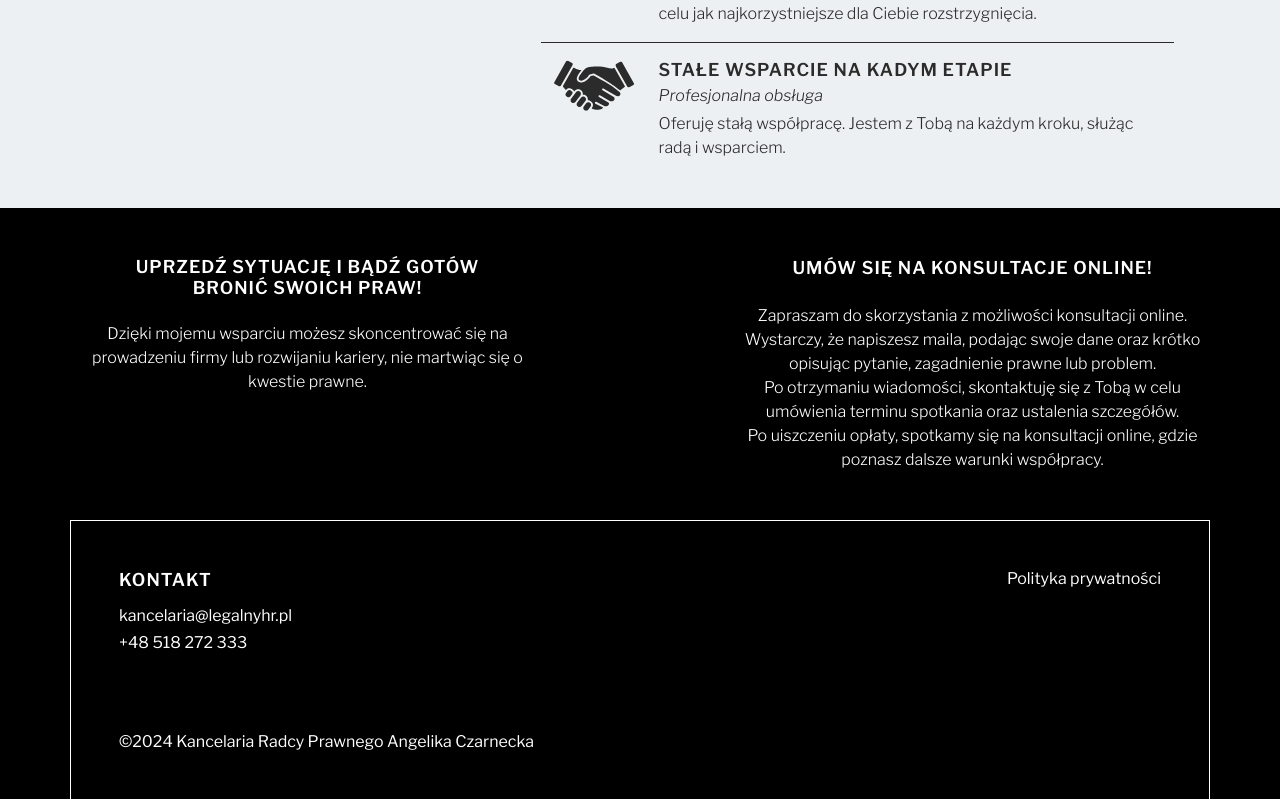
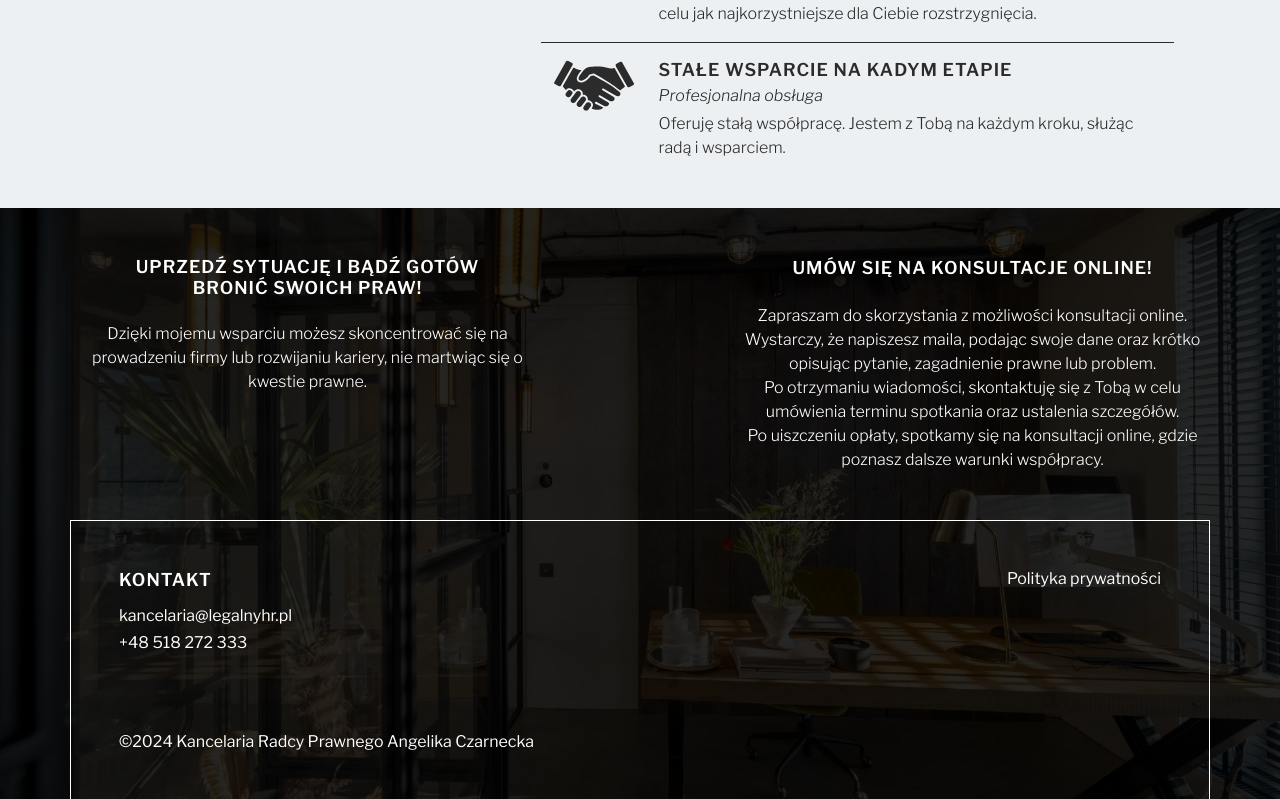
Before and after one commit to simonalorenc/legalny-hr, an Angular app: page / in a window 1280 px wide. Shown: the part 3031-3830 px from the top of the page. Built offline with nearby package versions, Linux system fonts and the light colour scheme.

Commit message:
Add background image

```diff
--- a/src/app/footer/footer.component.scss
+++ b/src/app/footer/footer.component.scss
@@ -1,11 +1,31 @@
 .container-fluid {
-  background-color: black;
   color: white;
+  position: relative;
+  background-image: url("../../../public/footer/footer-background.webp");
+  background-size: cover;
+  background-position: center;
+}
+
+.container-fluid::after {
+  content: "";
+  position: absolute;
+  top: 0;
+  left: 0;
+  width: 100%;
+  height: 100%;
+  background-color: rgba(0, 0, 0, 0.85);
+  pointer-events: none;
+  z-index: 1;
+}
+
+.container-fluid > * {
+  position: relative;
+  z-index: 2;
 }
 
 .container-border {
-    border: 0.5px white solid;
-    border-bottom: 0;
+  border: 0.5px white solid;
+  border-bottom: 0;
 }
 
 .copyright-space {
```
Also changed, not shown: public/footer/footer-background.webp (added).
